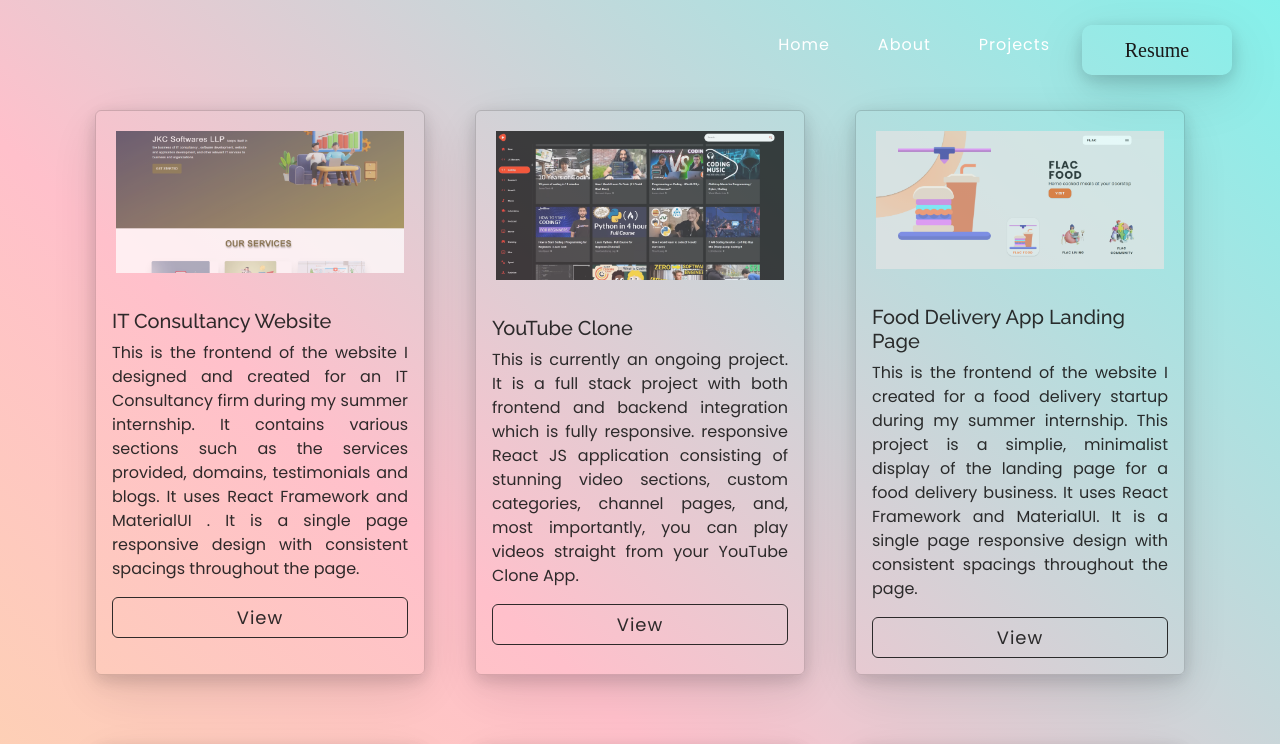
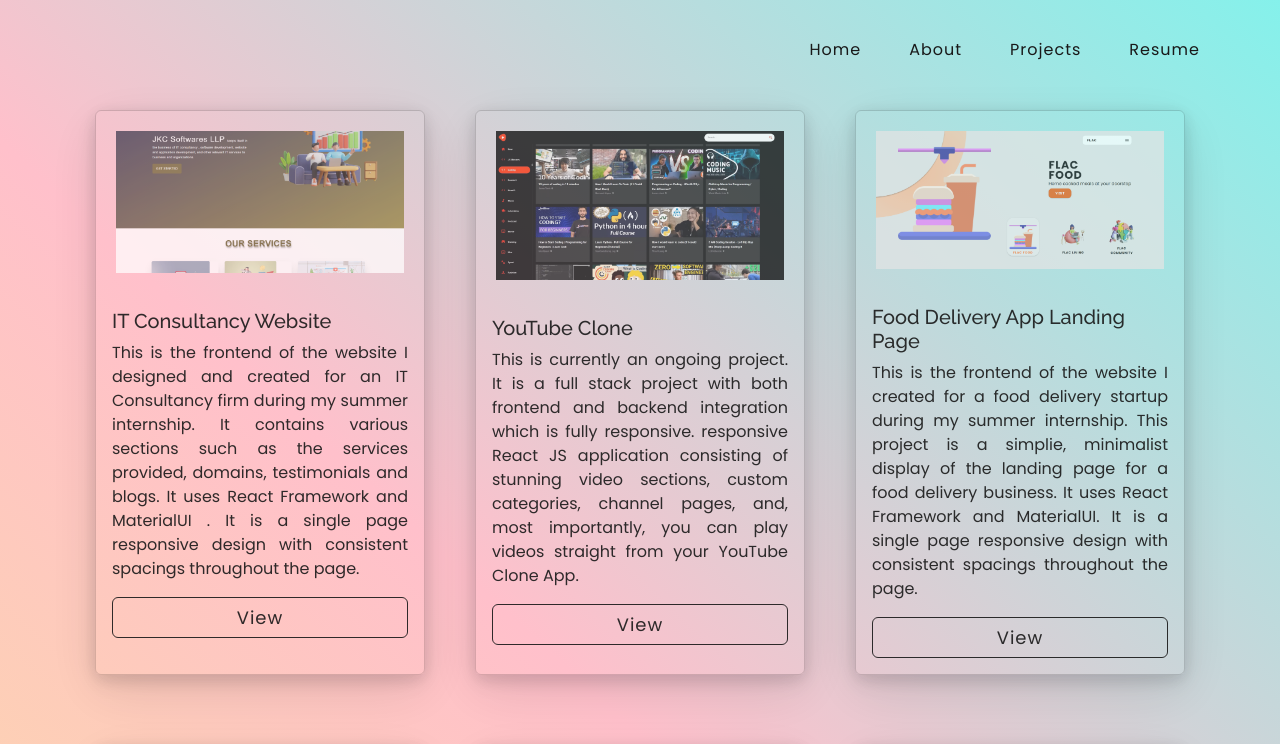
Before and after one commit to kkhushiie/My-portfolio, a React (Vite) app: page /project in a window 1280 px wide. Shown: the top 744 px of the page. Built offline with nearby package versions, Linux system fonts and the light colour scheme.

Commit message:
hamburger

```diff
--- a/index.html
+++ b/index.html
@@ -2,7 +2,6 @@
 <html lang="en">
   <head>
     <meta charset="UTF-8" />
-
     <link rel="icon" href="./public/favicon.ico" sizes="any" />
     <link rel="icon" type="image/svg+xml" href="/vite.svg" />
     <meta name="viewport" content="width=device-width, initial-scale=1.0" />
--- a/src/components/Header.jsx
+++ b/src/components/Header.jsx
@@ -66,18 +66,19 @@ function Header() {
             </NavLink>
           </Nav.Item>
 
+          <Nav.Item>
+          <NavLink
+            className="nav-link"
 
-
-          <Button
             onClick={() => {
               window.open(
                 "https://drive.google.com/file/d/1cNLroTdwqzXZpWOOxIqRtTcgxjKwcwBg/view?usp=drive_link"
               );
             }}
-            className="noselect" id="button1"
           >
             Resume
-          </Button>
+          </NavLink>
+        </Nav.Item>
         </Nav>
       </Navbar.Collapse>
     </Navbar>
--- a/src/pages/style.css
+++ b/src/pages/style.css
@@ -77,7 +77,7 @@
 }
 
 .nav-link {
-  color: white !important;
+  color: #191919 !important;
   font-size: 16px !important;
   letter-spacing: 1px;
   font-weight: 500 !important;
@@ -87,48 +87,10 @@
 }
 
 .nav-link:hover {
-  color: #191919 !important;
+  color: white !important;
   cursor: none;
 }
 
-.noselect {
-	-webkit-tap-highlight-color: transparent;
-    display: flex;
-	align-items: center;
-	justify-content: center;
-	background: #2ac8c1;
-}
-
-#button1 {
-	width: 150px;
-	height: 50px;
-	cursor: pointer;
-	background: #6dd6d1;
-	border: none;
-	border-radius: 10px;
-	box-shadow: rgba(17, 17, 26, 0.1) 0px 4px 16px,
-    rgba(17, 17, 26, 0.1) 0px 8px 24px, rgba(17, 17, 26, 0.1) 0px 16px 56px !important;
-	font-family: "Damion", cursive;
-	color: black;
-	font-size: 20px;
-	transition: 500ms;
-}
-
-#button1:hover {
-	border: 2px solid #6dd6d1;
-	animation: hueRotation 2s linear infinite;
-    cursor: none;
-}
-
-@keyframes hueRotation {
-	to {
-		filter: hue-rotate(360deg);
-	}
-}
-
-#button1:focus {
-	outline: none;
-}
 @media (max-width: 767px) {
   .navbar {
     padding: 1rem 0rem !important;
@@ -139,14 +101,14 @@
   }
   .responsive-navbar {
     width: 100%;
-    height: 190px;
-    border-radius: 10px;
+    height: 160px;
+    border-radius: 5vh;
     background-color: #4158d0;
     background-image: linear-gradient(
       43deg,
-      #4158d0 0%,
-      #c850c0 0%,
-      #ffcc70 100%
+      #85f1eb 0%,
+      #ffc0cb 46%,
+      #fcdda3 100%
     );
   }
   .nav-link {
```
Also changed, not shown: public/ava.avif (added), public/avatar.avif (added).
